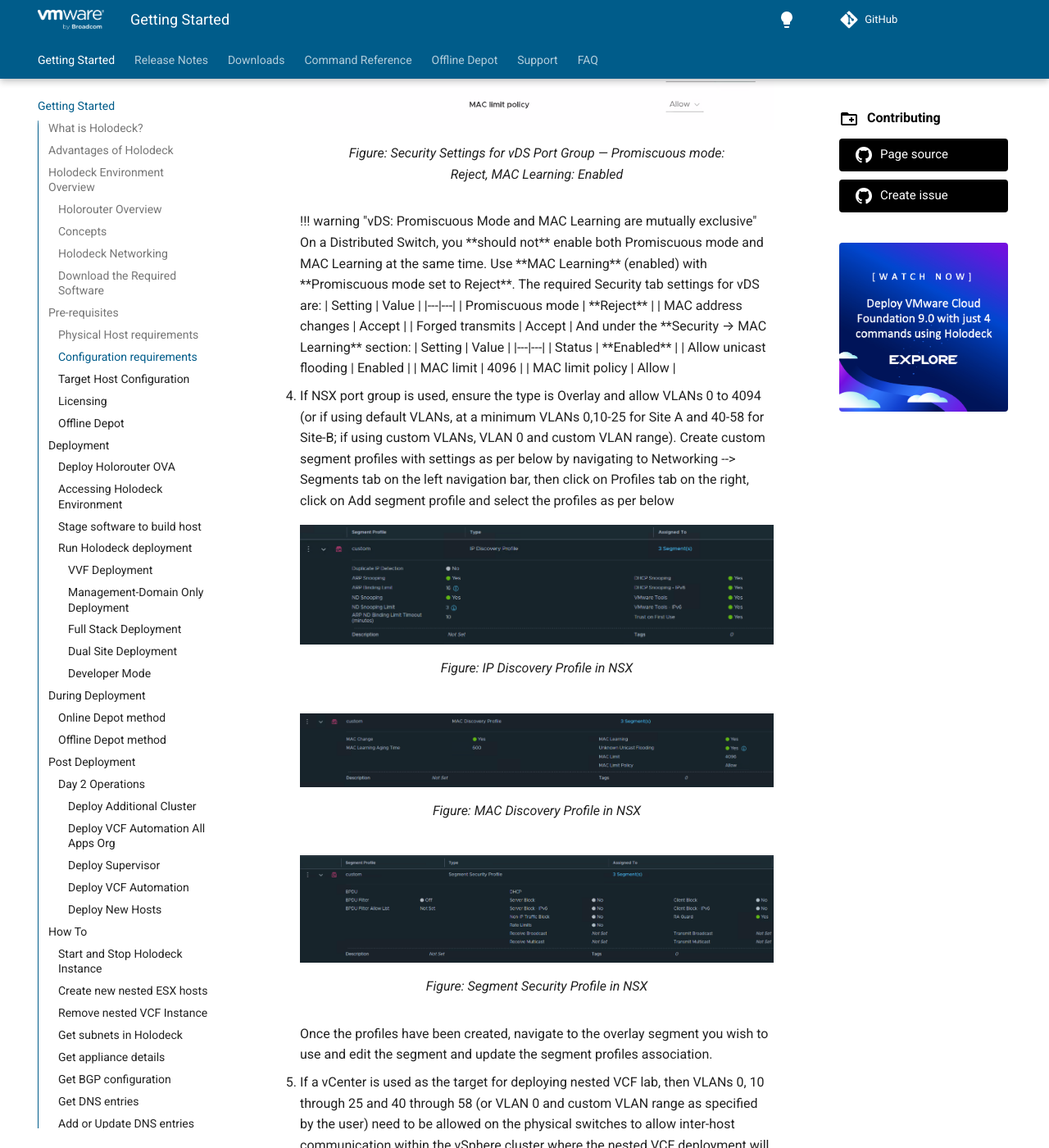
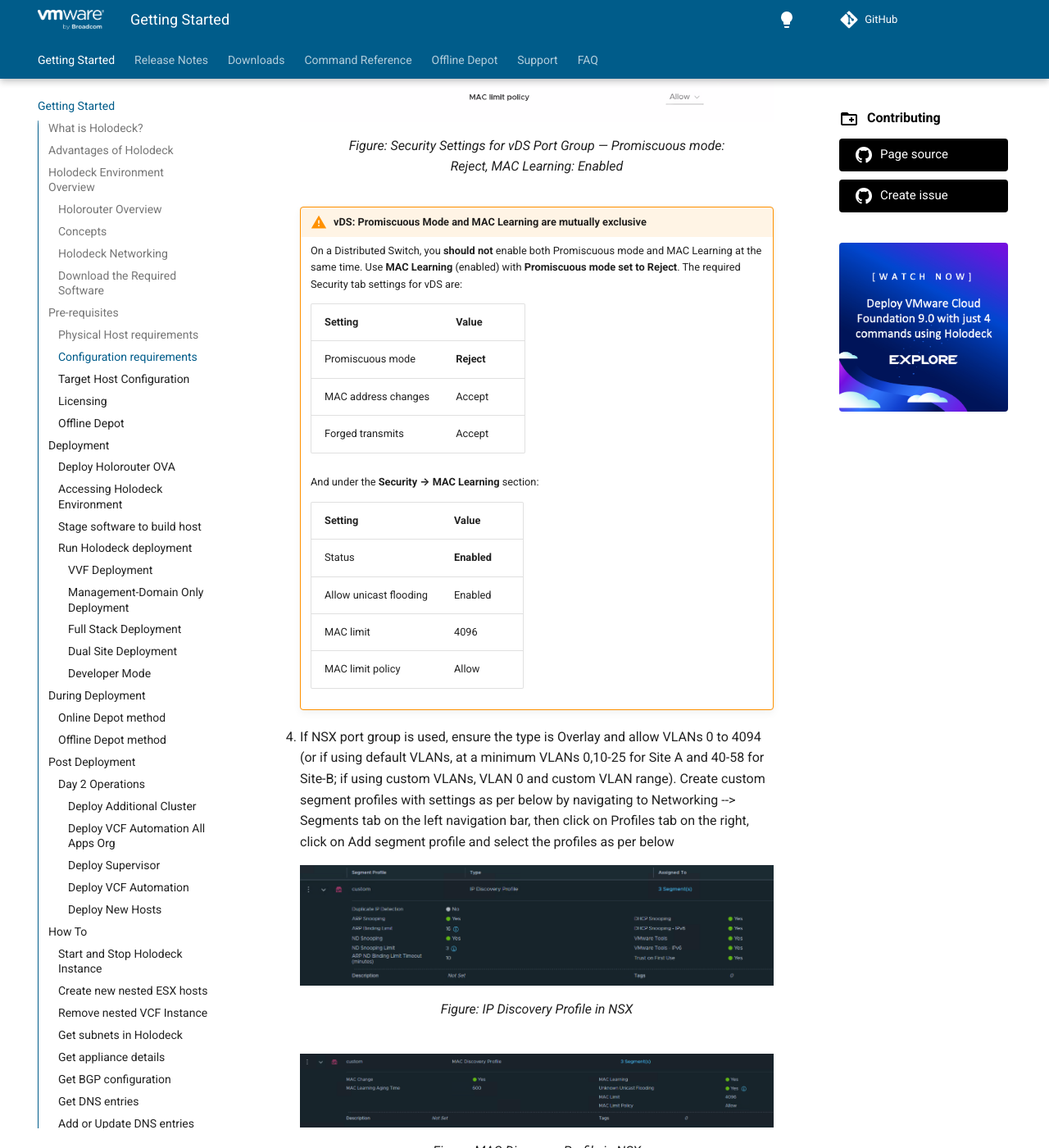
Before and after one commit to vmware/Holodeck, an MkDocs documentation site: the page built from docs/index.md, in a window 1280 px wide and 1400 px high, scrolled down 10584 px. Shown: the whole window at 82% size. Built offline with MkDocs 1.6.1 and Material for MkDocs 9.7.7, drawn with Linux system fonts in a browser that asks for light colours; comment, search, counter and statistics services are not loaded.

Commit message:
Fix table rendering issue

```diff
--- a/docs/index.md
+++ b/docs/index.md
@@ -236,62 +236,60 @@
 
 ### Configuration requirements
 
-<ol>
-    <li>
-        Ensure MTU of vDS/vSS/NSX switch is set to 9000.
-    </li>
-    <li>
-        Create a dedicated trunk port on the vSwitch (vSS) or vDS for connecting to Holorouter. Dedicated port group ensures Holodeck does not interfere with your environment's networking. An NSX overlay trunk port group can be used instead as well.
-    </li>
-    <li>
-        If vSS/vDS port group is used, configure security settings on the trunk port group as described below. <strong>The required settings differ between vSS and vDS — read carefully.</strong>
-        <br><br>
-        <strong>vSS (Standard Switch)</strong> — Enable Promiscuous Mode:
-        <figure markdown="span">
-            <img src="images/vSS-security-settings.png" alt="Security Settings for vSS Port Group">
-            <figcaption>Figure: Security Settings for vSS Port Group — Promiscuous mode: Accept</figcaption>
-        </figure>
-        <strong>vDS (Distributed Switch)</strong> — Use MAC Learning instead of Promiscuous Mode:
-        <figure markdown="span">
-            <img src="images/vDS-security-settings.png" alt="Security Settings for vDS Port Group">
-            <figcaption>Figure: Security Settings for vDS Port Group — Promiscuous mode: Reject, MAC Learning: Enabled</figcaption>
-        </figure>
-        !!! warning "vDS: Promiscuous Mode and MAC Learning are mutually exclusive"
-            On a Distributed Switch, you **should not** enable both Promiscuous mode and MAC Learning at the same time. Use **MAC Learning** (enabled) with **Promiscuous mode set to Reject**. The required Security tab settings for vDS are:
+1. Ensure MTU of vDS/vSS/NSX switch is set to 9000.
 
-            | Setting | Value |
-            |---|---|
-            | Promiscuous mode | **Reject** |
-            | MAC address changes | Accept |
-            | Forged transmits | Accept |
+2. Create a dedicated trunk port on the vSwitch (vSS) or vDS for connecting to Holorouter. Dedicated port group ensures Holodeck does not interfere with your environment's networking. An NSX overlay trunk port group can be used instead as well.
 
-            And under the **Security → MAC Learning** section:
+3. If vSS/vDS port group is used, configure security settings on the trunk port group as described below. **The required settings differ between vSS and vDS — read carefully.**
 
-            | Setting | Value |
-            |---|---|
-            | Status | **Enabled** |
-            | Allow unicast flooding | Enabled |
-            | MAC limit | 4096 |
-            | MAC limit policy | Allow |
-    </li>
-    <li>
-        If NSX port group is used, ensure the type is Overlay and allow VLANs 0 to 4094 (or if using default VLANs, at a minimum VLANs 0,10-25 for Site A and 40-58 for Site-B; if using custom VLANs, VLAN 0 and custom VLAN range). Create custom segment profiles with settings as per below by navigating to Networking --> Segments tab on the left navigation bar, then click on Profiles tab on the right, click on Add segment profile and select the profiles as per below
-        <figure markdown="span">
-            <img src="images/NSX-Overlay-Segment-IP-Discovery-Profile.png" alt="IP Discovery Profile in NSX">
-            <figcaption>Figure: IP Discovery Profile in NSX</figcaption>
-            <br>
-            <img src="images/NSX-Overlay-Segment-Mac-Discovery-Profile.png" alt="MAC Discovery Profile in NSX">
-            <figcaption>Figure: MAC Discovery Profile in NSX</figcaption>
-            <br>
-            <img src="images/NSX-Overlay-Segment-Security-Profile.png" alt="Segment Security Profile in NSX">
-            <figcaption>Figure: Segment Security Profile in NSX</figcaption>
-        </figure>
-        Once the profiles have been created, navigate to the overlay segment you wish to use and edit the segment and update the segment profiles association.
-    </li>
-    <li>
-        If a vCenter is used as the target for deploying nested VCF lab, then VLANs 0, 10 through 25 and 40 through 58 (or VLAN 0 and custom VLAN range as specified by the user) need to be allowed on the physical switches to allow inter-host communication within the vSphere cluster where the nested VCF deployment will occur.
-    </li>
-</ol>
+    **vSS (Standard Switch)** — Enable Promiscuous Mode:
+
+    <figure markdown="span">
+        <img src="images/vSS-security-settings.png" alt="Security Settings for vSS Port Group">
+        <figcaption>Figure: Security Settings for vSS Port Group — Promiscuous mode: Accept</figcaption>
+    </figure>
+
+    **vDS (Distributed Switch)** — Use MAC Learning instead of Promiscuous Mode:
+
+    <figure markdown="span">
+        <img src="images/vDS-security-settings.png" alt="Security Settings for vDS Port Group">
+        <figcaption>Figure: Security Settings for vDS Port Group — Promiscuous mode: Reject, MAC Learning: Enabled</figcaption>
+    </figure>
+
+    !!! warning "vDS: Promiscuous Mode and MAC Learning are mutually exclusive"
+        On a Distributed Switch, you **should not** enable both Promiscuous mode and MAC Learning at the same time. Use **MAC Learning** (enabled) with **Promiscuous mode set to Reject**. The required Security tab settings for vDS are:
+
+        | Setting | Value |
+        |---|---|
+        | Promiscuous mode | **Reject** |
+        | MAC address changes | Accept |
+        | Forged transmits | Accept |
+
+        And under the **Security → MAC Learning** section:
+
+        | Setting | Value |
+        |---|---|
+        | Status | **Enabled** |
+        | Allow unicast flooding | Enabled |
+        | MAC limit | 4096 |
+        | MAC limit policy | Allow |
+
+4. If NSX port group is used, ensure the type is Overlay and allow VLANs 0 to 4094 (or if using default VLANs, at a minimum VLANs 0,10-25 for Site A and 40-58 for Site-B; if using custom VLANs, VLAN 0 and custom VLAN range). Create custom segment profiles with settings as per below by navigating to Networking --> Segments tab on the left navigation bar, then click on Profiles tab on the right, click on Add segment profile and select the profiles as per below
+
+    <figure markdown="span">
+        <img src="images/NSX-Overlay-Segment-IP-Discovery-Profile.png" alt="IP Discovery Profile in NSX">
+        <figcaption>Figure: IP Discovery Profile in NSX</figcaption>
+        <br>
+        <img src="images/NSX-Overlay-Segment-Mac-Discovery-Profile.png" alt="MAC Discovery Profile in NSX">
+        <figcaption>Figure: MAC Discovery Profile in NSX</figcaption>
+        <br>
+        <img src="images/NSX-Overlay-Segment-Security-Profile.png" alt="Segment Security Profile in NSX">
+        <figcaption>Figure: Segment Security Profile in NSX</figcaption>
+    </figure>
+
+    Once the profiles have been created, navigate to the overlay segment you wish to use and edit the segment and update the segment profiles association.
+
+5. If a vCenter is used as the target for deploying nested VCF lab, then VLANs 0, 10 through 25 and 40 through 58 (or VLAN 0 and custom VLAN range as specified by the user) need to be allowed on the physical switches to allow inter-host communication within the vSphere cluster where the nested VCF deployment will occur.
 
 ### Target Host Configuration
 
```
